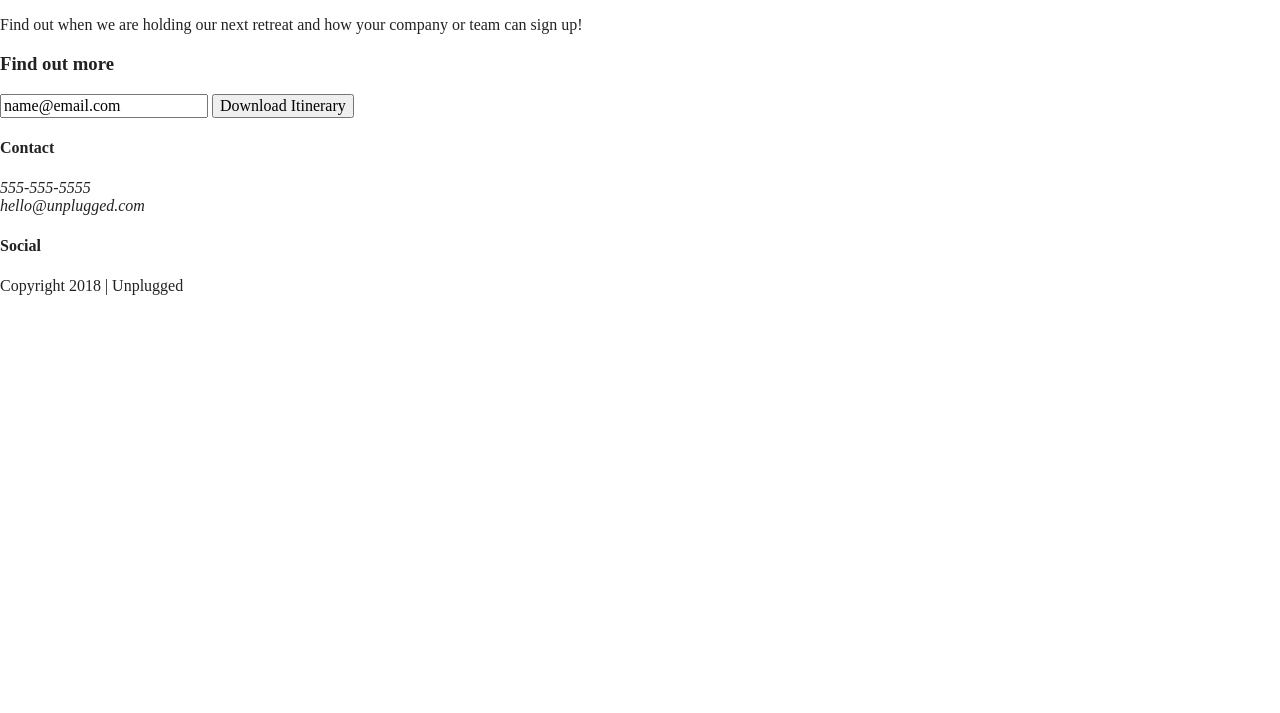
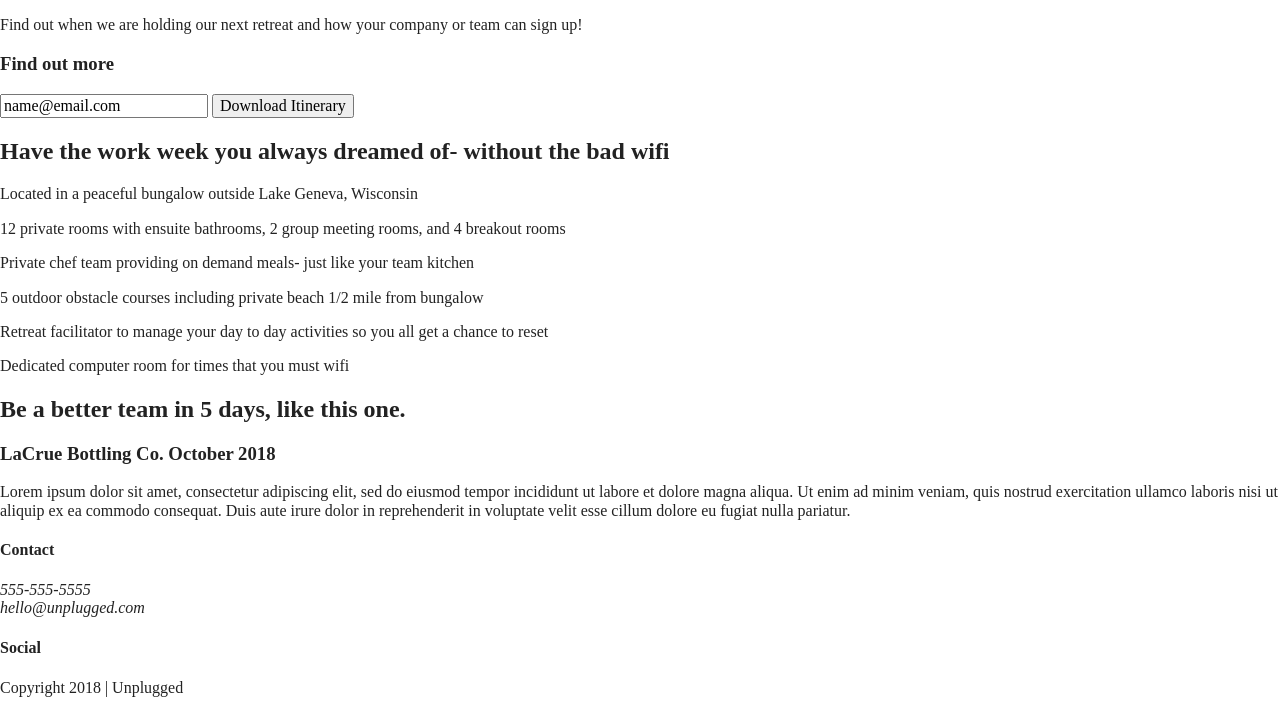
Before and after one commit to Adair22/unplugged-retreat-project, a website built with Parcel: page index.html in a window 1280 px wide. Shown: the part 176-889 px from the top of the page. Before the commit the page ends 800 px from the top, so only its background shows below. Built offline with nearby package versions, Linux system fonts and the light colour scheme.

Commit message:
added content

```diff
--- a/index.html
+++ b/index.html
@@ -61,7 +61,57 @@
       </div> <!-- aside content wrapper ends -->
     </aside>
 
-  </main> <!-- main wrapper -->
+    <section class="features">
+      <div class="content wrapper">
+        <!-- Add your features content here -->
+        <h2>Have the work week you always dreamed of- without the bad wifi</h2>
+        <article>
+          <p class="fontawesome-icon"></p>
+          <p class="Bungalow">Located in a peaceful bungalow outside Lake Geneva, Wisconsin</p>
+        </article>
+        <article>
+          <p class="fontawesome-icon"></p>
+          <p class="Rooms">12 private rooms with ensuite bathrooms, 2 group meeting rooms, and 4 breakout rooms</p>
+        </article>
+        <article>
+          <p class="fontawesome-icon"></p>
+          <p class="Chef">Private chef team providing on demand meals- just like your team kitchen</p>
+        </article>
+        <article>
+          <p class="fontawesome-icon"></p>
+          <p class="walking">5 outdoor obstacle courses including private beach 1/2 mile from bungalow</p>
+        </article>
+        <article>
+          <p class="fontawesome-icon"></p>
+          <p class="smile">Retreat facilitator to manage your day to day activities so you all get a chance to reset</p>
+        </article>
+        <article>
+          <p class="fontawesome-icon"></p>
+          <p class="wifi">Dedicated computer room for times that you must wifi</p>
+        </article>
+</div>
+</section>
+
+
+
+
+<section class="reviews">
+      <div class="content-wrapper">
+        <h2>Be a better team in 5 days, like this one.</h2>
+        <article>
+          <div>
+            <h3>LaCrue Bottling Co. October 2018</h3>
+            <p>
+              Lorem ipsum dolor sit amet, consectetur adipiscing elit, sed do eiusmod tempor incididunt ut labore et
+              dolore magna aliqua. Ut enim ad minim veniam, quis nostrud exercitation ullamco laboris nisi ut aliquip
+              ex ea commodo consequat. Duis aute irure dolor in reprehenderit in voluptate velit esse cillum dolore eu
+              fugiat nulla pariatur.
+            </p>
+          </div>
+        </article>
+      </div>
+    </section>
+    </main> <!-- main wrapper -->
 
   <footer>
     <div class="content-wrapper">
```
